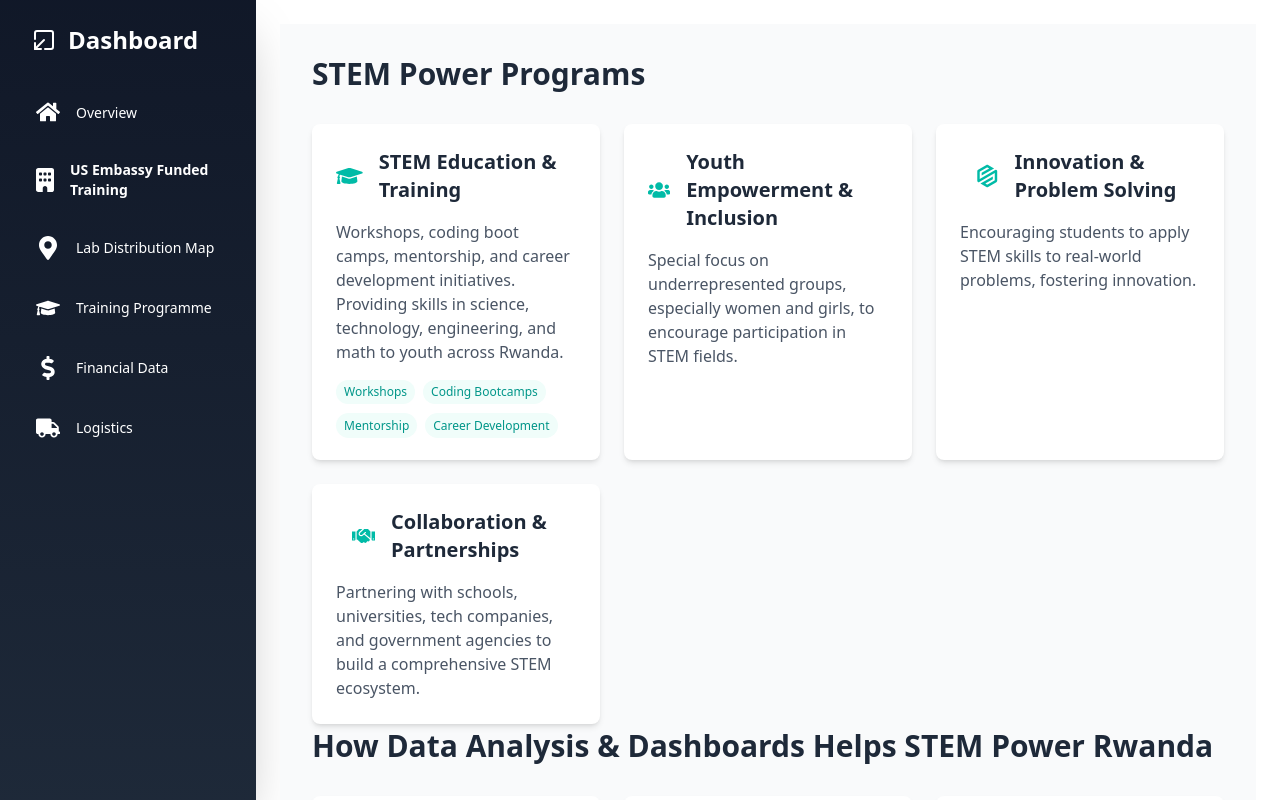
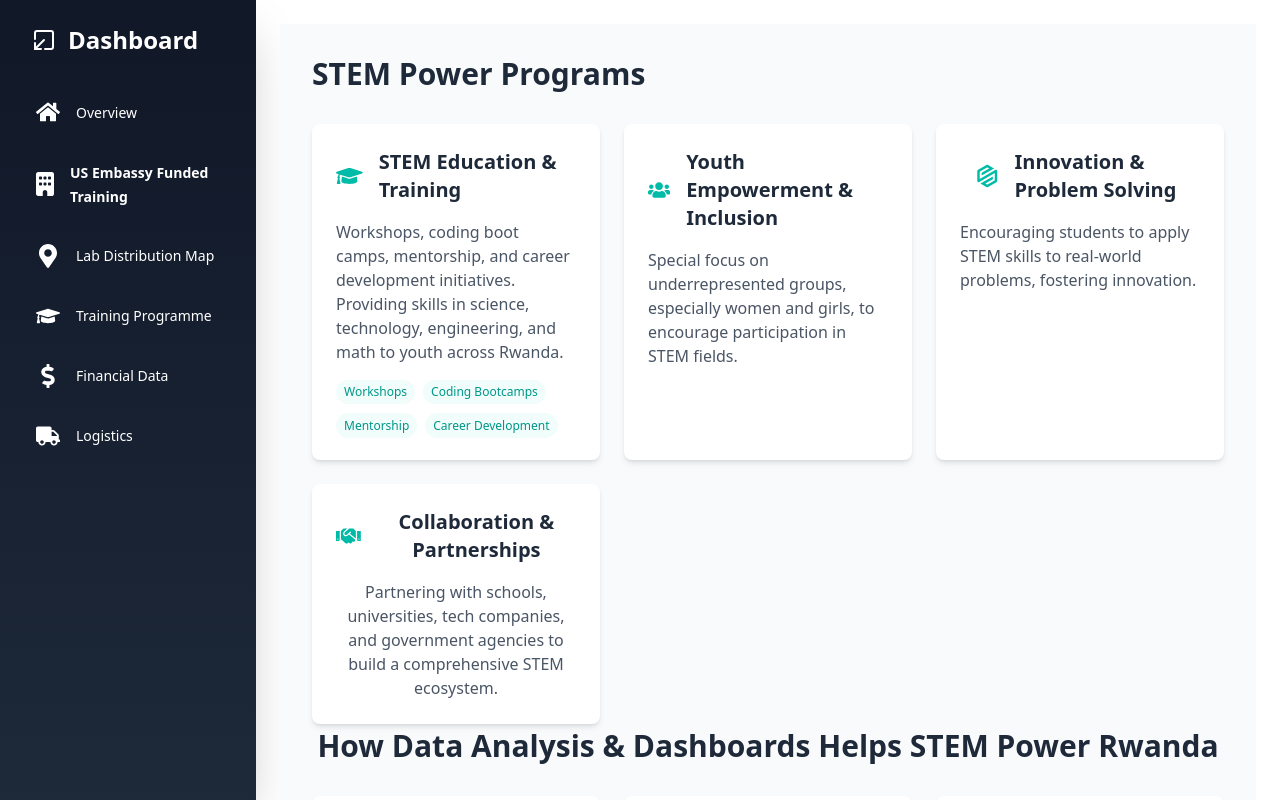
Before and after one commit to baudoinvic/System-power-dashboard, a React (Vite) app: page /Admin/Dashboard in a window 1280 px wide. Built offline with nearby package versions, Linux system fonts and the light colour scheme.

Commit message:
fix changes

```diff
--- a/src/Admin/Dash.jsx
+++ b/src/Admin/Dash.jsx
@@ -20,23 +20,6 @@
           <h1 className="text-3xl font-bold text-gray-800 mb-8">
             STEM Power Programs
           </h1>
-
-          {/* <div className="flex justify-end mb-6">
-          <div className="flex space-x-4">
-            <div className="bg-white shadow-sm rounded-lg p-4 text-center">
-              <span className="text-2xl font-bold text-teal-600">6.3K+</span>
-              <p className="text-xs text-gray-500">STUDENTS</p>
-            </div>
-            <div className="bg-white shadow-sm rounded-lg p-4 text-center">
-              <span className="text-2xl font-bold text-teal-600">62%</span>
-              <p className="text-xs text-gray-500">FEMALE</p>
-            </div>
-            <div className="bg-white shadow-sm rounded-lg p-4 text-center">
-              <span className="text-2xl font-bold text-teal-600">4</span>
-              <p className="text-xs text-gray-500">REGIONS</p>
-            </div>
-          </div>
-        </div> */}
 
           <div className="grid grid-cols-3 gap-6">
             <div className="bg-white rounded-lg shadow-md p-6">
@@ -96,9 +79,8 @@
               </p>
             </div>
 
-            <div className="bg-white rounded-lg shadow-md p-6">
-              <div className="flex items-center mb-4">
-                <div className="text-4xl text-teal-500 mr-4" />
+            <div className="bg-white rounded-lg shadow-md p-6 flex flex-col items-center text-center">
+              <div className="flex items-center mb-4 justify-center">
                 <FaHandshake className="text-4xl text-teal-500 mr-4" />
                 <h2 className="text-xl font-semibold text-gray-800">
                   Collaboration & Partnerships
@@ -116,7 +98,7 @@
       <div className="p-8 bg-gray-50 ">
         <div className="container mx-auto" style={{ marginTop: "-8rem" }}>
           <div className="mb-8">
-            <h1 className="text-3xl font-bold text-gray-800">
+            <h1 className="text-3xl font-bold text-gray-800 text-center mx-auto">
               How Data Analysis & Dashboards Helps STEM Power Rwanda
             </h1>
           </div>
--- a/src/Admin/Dashboard.jsx
+++ b/src/Admin/Dashboard.jsx
@@ -32,17 +32,19 @@
           <li className="flex items-center space-x-4 p-3 hover:bg-blue-600/80 rounded-md cursor-pointer transition-all duration-300 ease-in-out">
             <FaHome className="text-2xl " />
             <Link to="/Admin/Dashboard">
-              <span className="text-sm">Overview</span>
+              <span className="text-sm">
+                Overview
+              </span>
             </Link>
           </li>
 
           <li className="flex items-center space-x-4 p-3  rounded-md cursor-pointer hover:bg-blue-600/80">
             <FaBuilding className="text-2xl text-white" />
-            <span className="text-sm font-semibold">
-              <Link to="/Admin/Dashboard/embassy">
+            <Link to="/Admin/Dashboard/embassy">
+              <span className="text-sm font-semibold">
                 US Embassy Funded Training
-              </Link>
-            </span>
+              </span>
+            </Link>
           </li>
 
           <li className="flex items-center space-x-4 p-3 hover:bg-blue-600/80 rounded-md cursor-pointer transition-all duration-300 ease-in-out">
```
